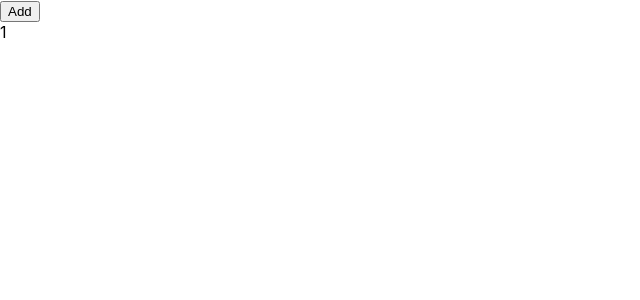
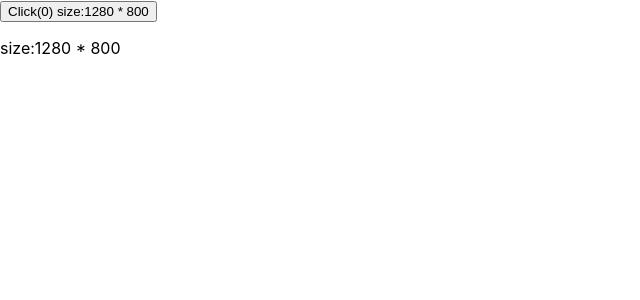
Before and after one commit to AlwaysWannaFly01/ReactProjects, a React app in the folder train-ticket/: page / in a window 1280 px wide. Shown: the top 300 px of the page, without its empty margins (0-640 px from the left). Built offline with nearby package versions, Linux system fonts and the light colour scheme.

Commit message:
使用StateHooks和EffectHooks

```diff
--- a/train-ticket/src/App.jsx
+++ b/train-ticket/src/App.jsx
@@ -1,39 +1,108 @@
-import React, {Component, PureComponent, memo} from 'react';
+import React, {Component, useState, useEffect} from 'react';
 import './App.css';
 
-const Foo = memo(function Foo(props) {
-    console.log('Foo render')
-    return <div>{props.person.age}</div>;
-})
-
-class App extends Component {
+class App2 extends Component {
     state = {
         count: 0,
-        person: {
-            age: 1
+        size: {
+            width: document.documentElement.clientWidth,
+            height: document.documentElement.clientHeight,
         }
     }
 
-    callback = () => {
+    onResize = () => {
+        this.setState({
+            size: {
+                width: document.documentElement.clientWidth,
+                height: document.documentElement.clientHeight,
+            }
+        })
+    }
 
+    componentDidMount() {
+        document.title = this.state.count;
+        window.addEventListener('resize', this.onResize, false)
+    }
+
+    componentWillUnmount() {
+        window.removeEventListener('resize', this.onResize, false)
     }
 
     render() {
-        const {person} = this.state
+        const {count, size} = this.state
         return (
-            <div>
-                <button onClick={() => {
-                    person.age++;
-                    this.setState({
-                        count: this.state.count + 1
-                    })
+            <button
+                type="button"
+                onClick={() => {
+                    this.setState({count: count + 1})
                 }}>
-                    Add
-                </button>
-                <Foo person={person} cb={this.callback}/>
-            </div>
+                Click({count})
+                size:{size.width} * {size.height}
+            </button>
         )
     }
 }
 
+
+function App(props) {
+    const [count, setCount] = useState(0);
+    const [size, setSize] = useState({
+        width: document.documentElement.clientWidth,
+        height: document.documentElement.clientHeight,
+    })
+
+    const onResize = () => {
+        setSize({
+            width: document.documentElement.clientWidth,
+            height: document.documentElement.clientHeight,
+        })
+    }
+    useEffect(() => {
+        console.log('count', count);
+        /*第二个参数count改变,才会触发effect执行*/
+    }, [count])
+
+    useEffect(() => {
+        document.title = count;
+    })
+
+    useEffect(() => {
+        window.addEventListener('resize', onResize, false);
+        return () => {
+            window.removeEventListener('resize', onResize, false)
+        }
+    }, [])
+
+    const onClick = () => {
+        console.log('click')
+    }
+
+    useEffect(() => {
+        document.querySelector('#size').addEventListener('click', onClick, false)
+        return () => {
+            document.querySelector('#size').removeEventListener('click', onClick, false)
+        }
+    })
+
+    return (
+        <div>
+            <button
+                type="button"
+                onClick={() => {
+                    setCount(count + 1)
+                }}>
+                Click({count})
+                size:{size.width} * {size.height}
+            </button>
+            {
+                count % 2 ?
+                    <span id="size">size:{size.width} * {size.height}</span> :
+                    <p id="size">size:{size.width} * {size.height}</p>
+            }
+
+        </div>
+
+    )
+}
+
 export default App;
```
